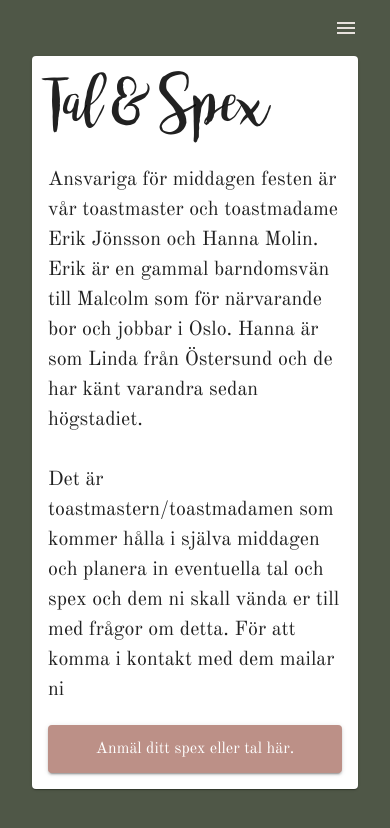
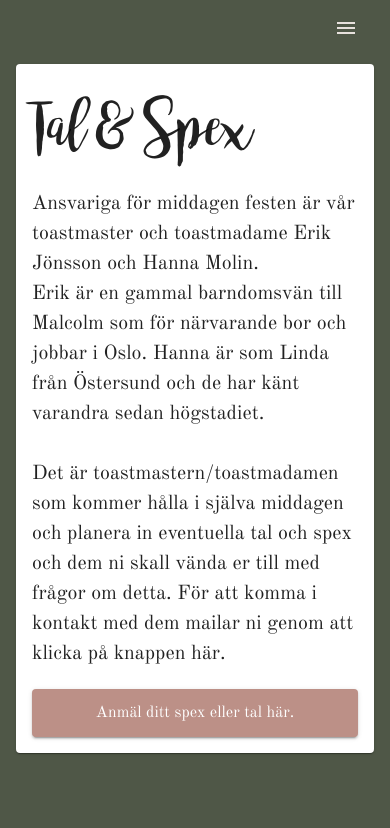
Before and after one commit to Doftgrahn/malcolmlinda, a Next.js app: page /spex in a window 390 px wide. Shown: the top 828 px of the page. Built offline with nearby package versions, Linux system fonts and the light colour scheme.

Commit message:
mobile fixes

```diff
--- a/containers/header.js
+++ b/containers/header.js
@@ -12,15 +12,15 @@ import ListItem from '@material-ui/core/ListItem';
 
 const links = [
     { to: '/', label: 'Hem' },
+    { to: '/osa', label: 'OSA' },
     { to: '/spex', label: 'Tal/Spex' },
-    { to: '/osa', label: 'OSA' },
 ];
 
 const useStyles = makeStyles((theme) => ({
     root: {},
     menuButton: {
         marginRight: theme.spacing(2),
-        color:'white'
+        color: 'white',
     },
     toolbar: {
         display: 'flex',
@@ -35,9 +35,9 @@ const useStyles = makeStyles((theme) => ({
             },
         },
     },
-    icon : {
-        color:theme.palette.common.white
-            }
+    icon: {
+        color: theme.palette.common.white,
+    },
 }));
 
 export default function Header() {
@@ -64,9 +64,7 @@ export default function Header() {
                         onClick={toggleDrawer(true)}
                         edge='end'
                         aria-label='menu'
-                        className={classes.icon}
-                        >
-
+                        className={classes.icon}>
                         <MenuIcon />
                     </IconButton>
                     <Drawer
--- a/pages/spex.js
+++ b/pages/spex.js
@@ -15,20 +15,21 @@ import { makeStyles } from '@material-ui/core/styles';
 const useStyles = makeStyles((theme) => ({
     root: {
         background: theme.palette.primary.main,
-        height: '100vh',
+        minHeight: '100vh',
         display: 'flex',
-        justifyContent: 'center',
         alignContent: 'center',
         flexDirection: 'column',
-        padding: theme.spacing(2),
         [theme.breakpoints.up('sm')]: {
             padding: theme.spacing(10),
         },
     },
     wrapper: {
         padding: theme.spacing(2),
+        paddingTop: theme.spacing(4),
+        marginTop: theme.spacing(8),
         [theme.breakpoints.up('sm')]: {
-            padding: theme.spacing(20),
+            padding: theme.spacing(8),
+            marginTop: theme.spacing(0),
         },
     },
     button: {
@@ -47,7 +48,7 @@ const Spex = (props) => {
 
     return (
         <div className={classes.root}>
-            <Container>
+            <Container maxWidth='md'>
                 <Box>
                     <Paper>
                         <Box
@@ -71,7 +72,8 @@ const Spex = (props) => {
                                 hålla i själva middagen och planera in
                                 eventuella tal och spex och dem ni skall vända
                                 er till med frågor om detta. För att komma i
-                                kontakt med dem mailar ni{' '}
+                                kontakt med dem mailar ni genom att klicka på
+                                knappen här.
                             </Typography>
                             <Button
                                 component='div'
--- a/theme/theme.js
+++ b/theme/theme.js
@@ -5,15 +5,16 @@ export default createMuiTheme({
         common: { white: '#e7e1dd', black: '#eeeee' },
         primary: {
             main: '#4f5747',
-            lighter: 'rgb(150 155 144)'
+            lighter: 'rgb(150 155 144)',
         },
         secondary: {
             main: '#BC9087',
+            lighter: 'rgb(236 216 212)',
         },
     },
     typography: {
         fontFamily: 'Old Standard TT',
-        body1: {fontSize: '20px'},
+        body1: { fontSize: '20px' },
         h1: { fontFamily: 'bromello' },
         h2: {
             fontFamily: 'bromello',
@@ -32,8 +33,8 @@ export default createMuiTheme({
                 fontSize: '1rem',
                 padding: '1rem 1.4rem',
                 lineHeight: '1',
-                color: '#fff'
-            }
-        }
-    }
+                color: '#fff',
+            },
+        },
+    },
 });
```
Also changed, not shown: components/coundown.js (+11 -10 lines), pages/osa.js (+6 -4 lines).
